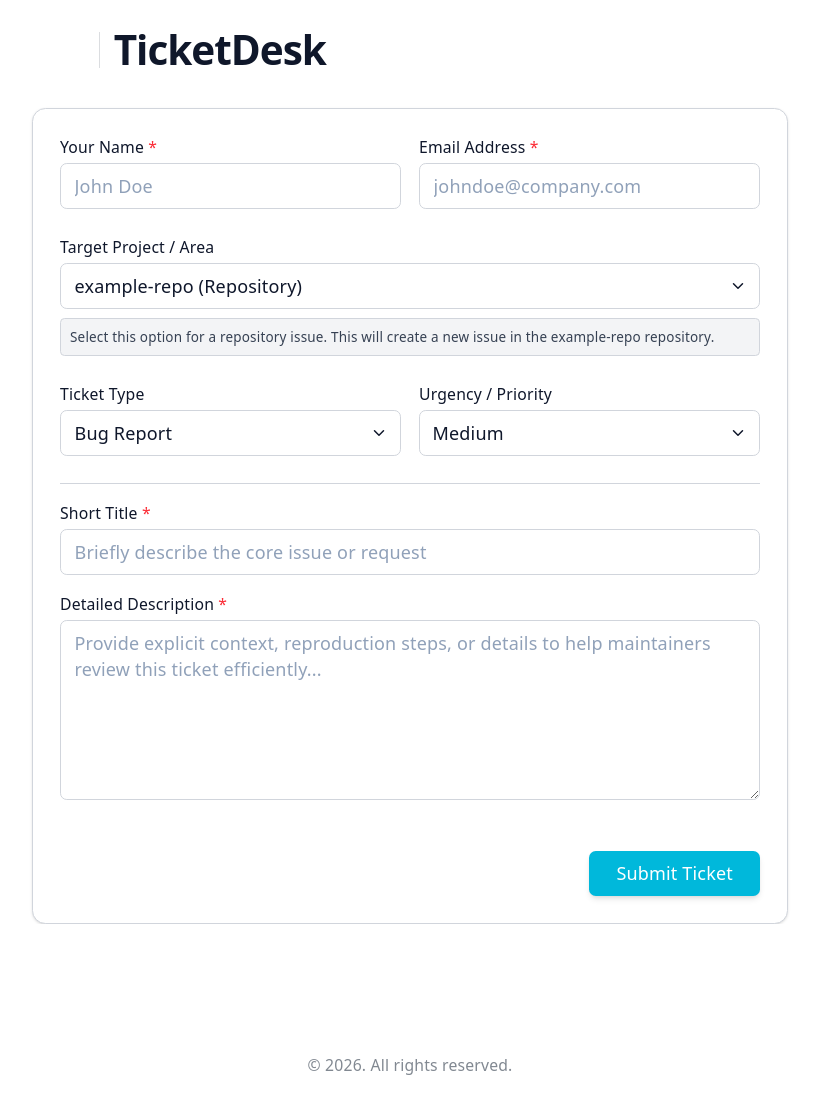
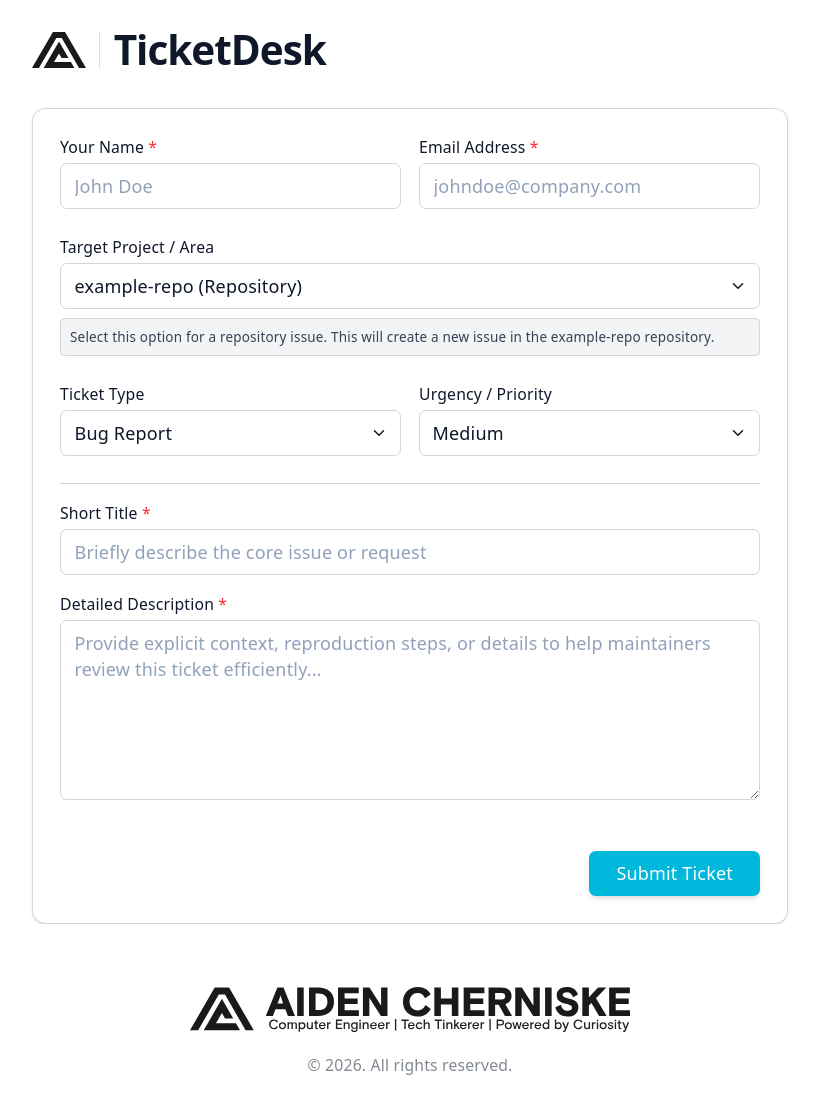
Before and after one commit to ACherniske/ticketdesk, a React (Vite) app: page / in a window 1280 px wide. Shown: the top 1114 px of the page, without its empty margins (230-1049 px from the left). Built offline with nearby package versions, Linux system fonts and the light colour scheme.

Commit message:
style: Add reactive dark/light mode for wordmark and logo svgs

```diff
--- a/src/components/Footer.tsx
+++ b/src/components/Footer.tsx
@@ -5,14 +5,15 @@ const Footer: React.FC = () => {
   const currentYear = new Date().getFullYear();
 
   return (
-    <footer className="w-full bg-bg text-text">
+    <footer className="w-full bg-bg text-text mt-auto">
       <div className="mx-auto max-w-7xl px-6 py-12 sm:py-14">
         <div className="flex flex-col items-center justify-center gap-5 text-center">
           <div className="w-full flex justify-center">
+            {/* Wordmark Asset: Reactive to system dark preference preferences */}
             <img
               src={acwordmark}
               alt="Aiden Cherniske"
-              className="h-10 brightness-0 invert mx-auto"
+              className="h-10 w-auto dark:invert mx-auto transition-all duration-200"
             />
           </div>
 
--- a/src/components/Header.tsx
+++ b/src/components/Header.tsx
@@ -1,16 +1,15 @@
 import React from 'react';
-/* import wordmark from '../assets/Wordmark.svg'; */
 import logo from '../assets/Logo.svg';
 
 export const Header: React.FC = () => {
   return (
     <header className="max-w-2xl w-full mb-8">
-      <div className="flex flex-row flex-nowrap items-center justify-left gap-3 text-left">
-        {/* Logo Asset */}
+      <div className="flex flex-row flex-nowrap items-center justify-start gap-3 text-left">
+        {/* Logo Asset: Native dark in light mode, dynamically inverted in dark mode */}
         <img
           src={logo}
           alt="Aiden Cherniske"
-          className="h-8 w-auto shrink-0 brightness-0 invert"
+          className="h-8 w-auto shrink-0 dark:invert transition-all duration-200"
         />
 
         {/* Decorative Divider */}
```
